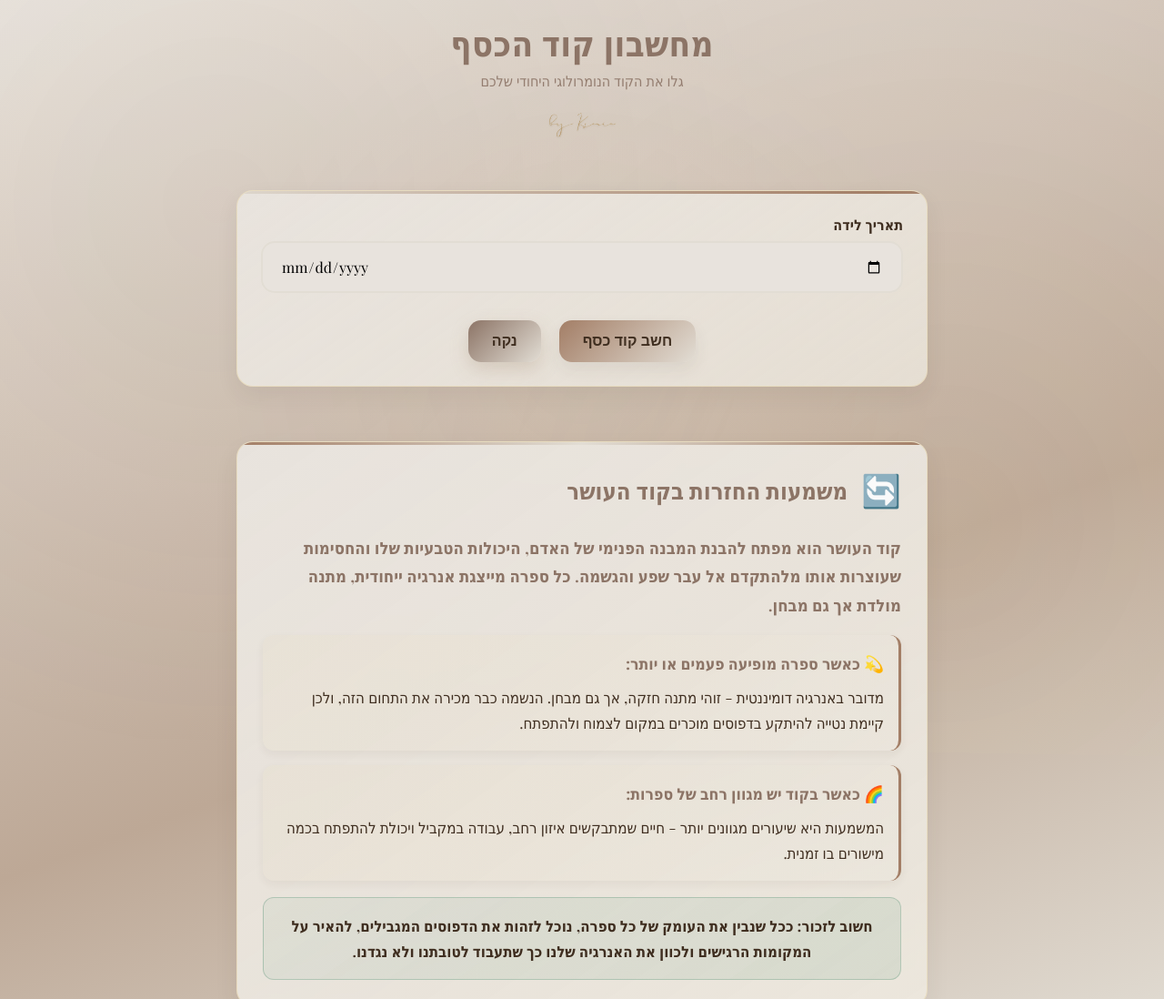
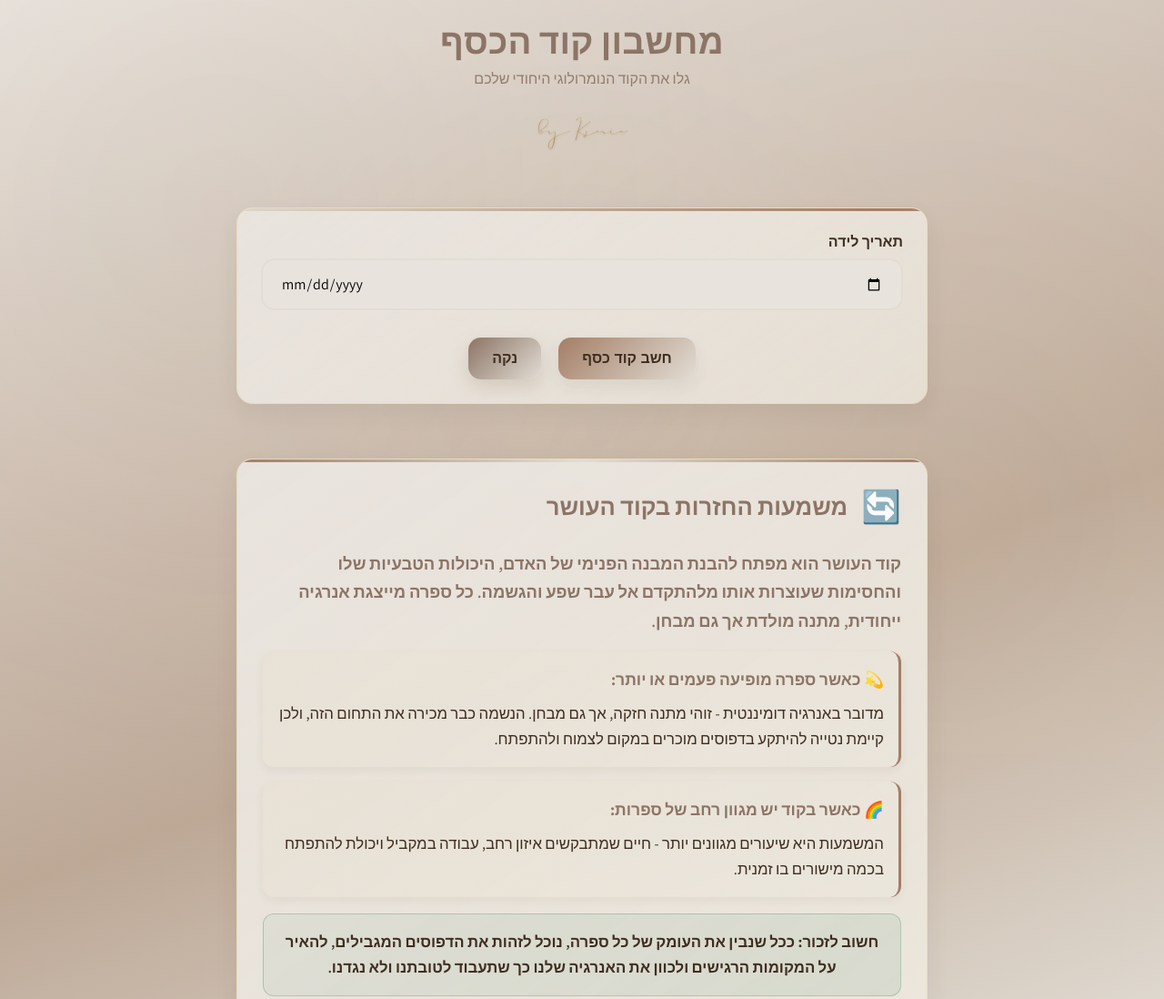
Before and after one commit to abyk4329/numerology-calculator, a plain HTML site: page index.html in a window 1280 px wide. Shown: the top 1098 px of the page at 91% size. Drawn offline with nearby package versions, Linux system fonts and the light colour scheme.

Commit message:
Updated font to Assistant and increased signature size to 80px

```diff
--- a/index.html
+++ b/index.html
@@ -7,7 +7,7 @@
     <link rel="manifest" href="manifest.json">
     <link rel="preconnect" href="https://fonts.googleapis.com">
     <link rel="preconnect" href="https://fonts.gstatic.com" crossorigin>
-    <link href="https://fonts.googleapis.com/css2?family=Great+Vibes&family=Playfair+Display:wght@400;600;700&display=swap" rel="stylesheet">
+    <link href="https://fonts.googleapis.com/css2?family=Assistant:wght@300;400;500;600;700&display=swap" rel="stylesheet">
     <style>
         :root {
             /* Feng Shui palette - matching compass design */
@@ -33,7 +33,7 @@
         }
 
         body {
-            font-family: 'Playfair Display', 'Segoe UI', Tahoma, Geneva, Verdana, sans-serif;
+            font-family: 'Assistant', system-ui, -apple-system, 'Segoe UI', Roboto, 'Helvetica Neue', Arial;
             background: linear-gradient(160deg, var(--feather-white) 0%, var(--porcelain-mist) 60%, var(--soft-sandstone) 100%);
             min-height: 100vh;
             color: var(--text);
@@ -90,7 +90,7 @@
 
         .signature-image {
             margin-top: 6px;
-            height: 60px;
+            height: 80px;
             width: auto;
             opacity: 0.95;
             filter: drop-shadow(0 0.5px 0 rgba(231,217,182,0.8));
```
Also changed, not shown: pay.html (+2 -2 lines).
